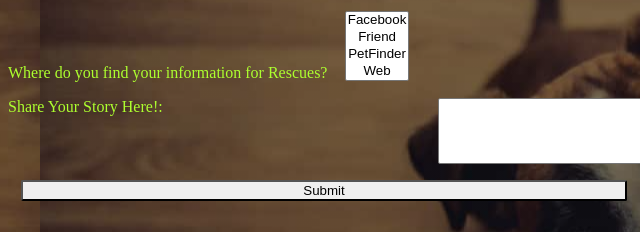
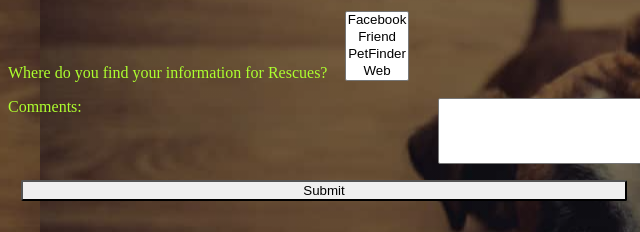
Before and after one commit to mfiorav0/assignment4, a plain HTML site: page contact.html in a window 1280 px wide. Shown: the part 244-476 px from the top of the page, 0-640 px from the left. Drawn offline with Linux system fonts and the light colour scheme.

Commit message:
fixed a bug

```diff
--- a/contact.html
+++ b/contact.html
@@ -56,8 +56,8 @@
             </select>
 
             <p>
-                <label for="Share Your Story Here!">Share Your Story Here!:</label>
-                <textarea name="Share Your Story Here!" id="Share Your Story Here!" rows="4" cols="10"></textarea>
+                <label for="Comments">Comments:</label>
+                <textarea name="Comments" id="Comments" rows="4" cols="10"></textarea>
             </p>
 
             <p>
--- a/css/styles.css
+++ b/css/styles.css
@@ -68,7 +68,6 @@ p {
 
 body {
     background-image: linear-gradient(rgba(0, 0, 0, 0.5), rgba(0, 0, 0, 0.5)), url(img/cute-boxer-1200x675.jpg);
-    */ background-image: linear-gradient(rgba(0, 0, 0, 0.5), rgba(0, 0, 0, 0.5)) background-size: cover;
     background-position: center;
 
     min-height: 100vh;
```
